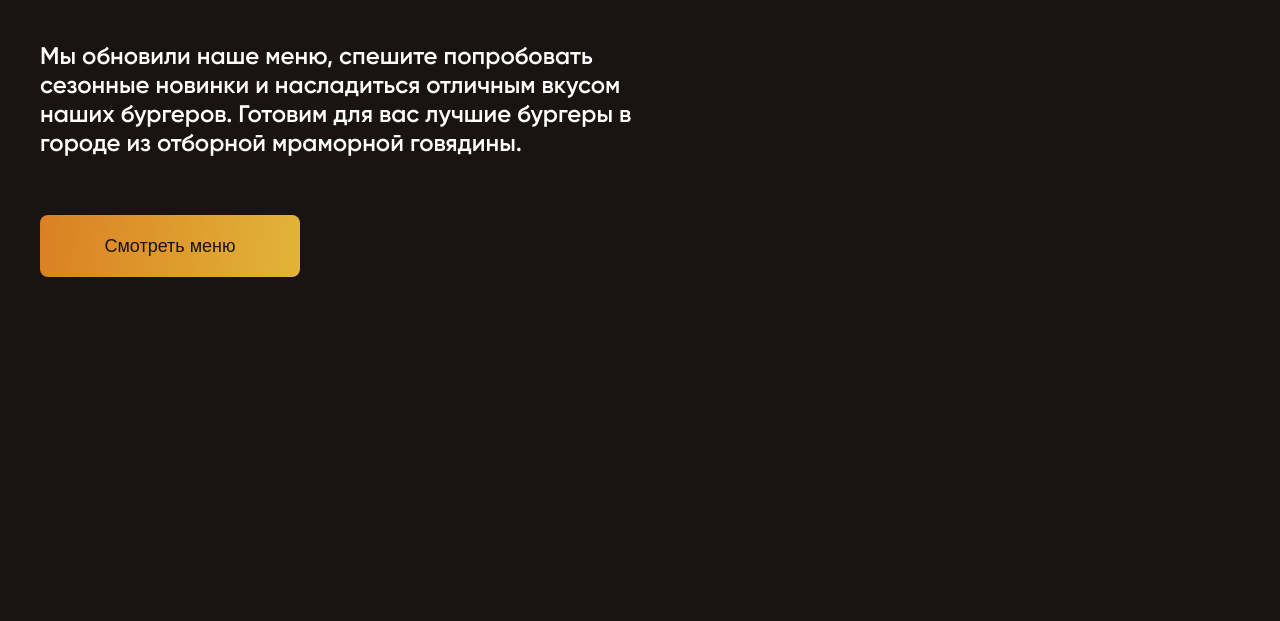
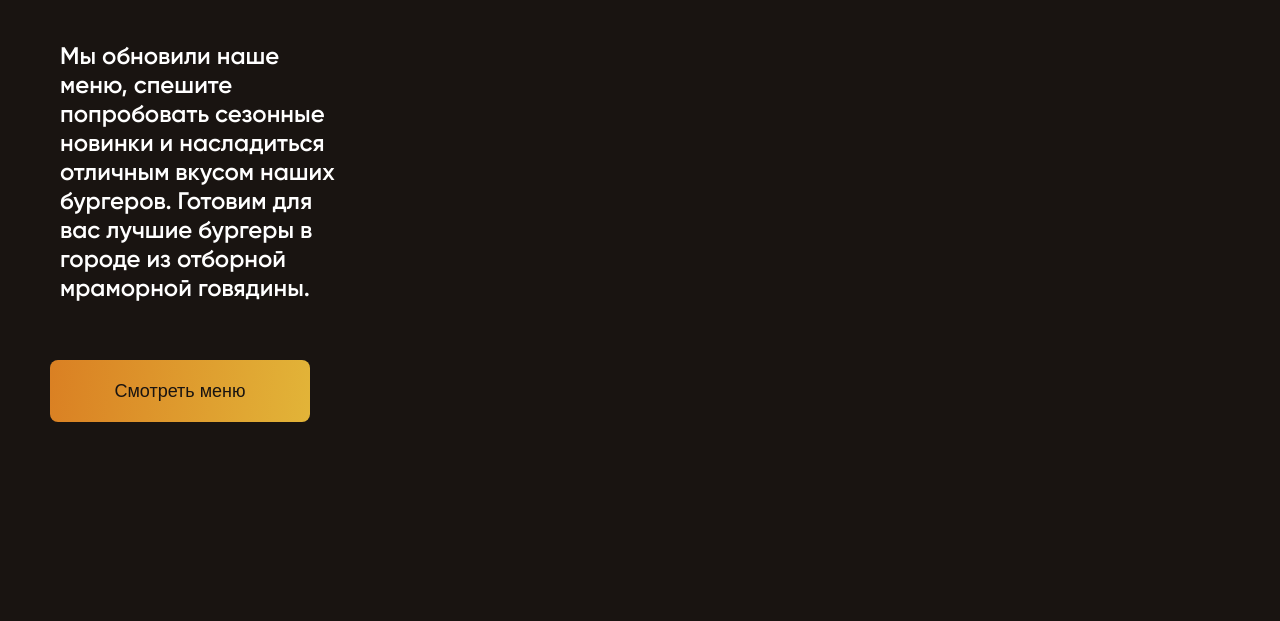
Before and after one commit to Gremiko/burgers-intensive, a plain HTML site: page index.html in a window 1280 px wide. Shown: the part 604-1225 px from the top of the page. Before the commit the page ends 1080 px from the top, so only its background shows below. Drawn offline with Linux system fonts and the light colour scheme; files whose address does not match are found by name.

Commit message:
Update index.html

```diff
--- a/index.html
+++ b/index.html
@@ -5,6 +5,7 @@
     <meta name="viewport" content="width=device-width, initial-scale=1.0" />
     <title>Бургер чеддер</title>
     <link rel="stylesheet" href="styles/style.css" />
+    <link rel="stylesheet" href="styles/media.css" />
   </head>
   <body>
     <section class="main">
```
